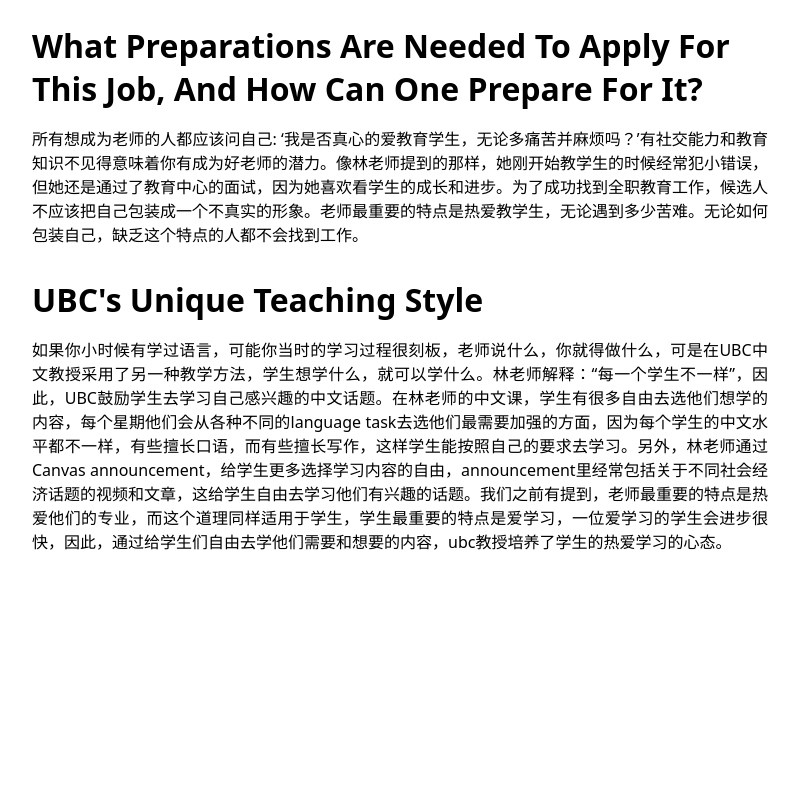
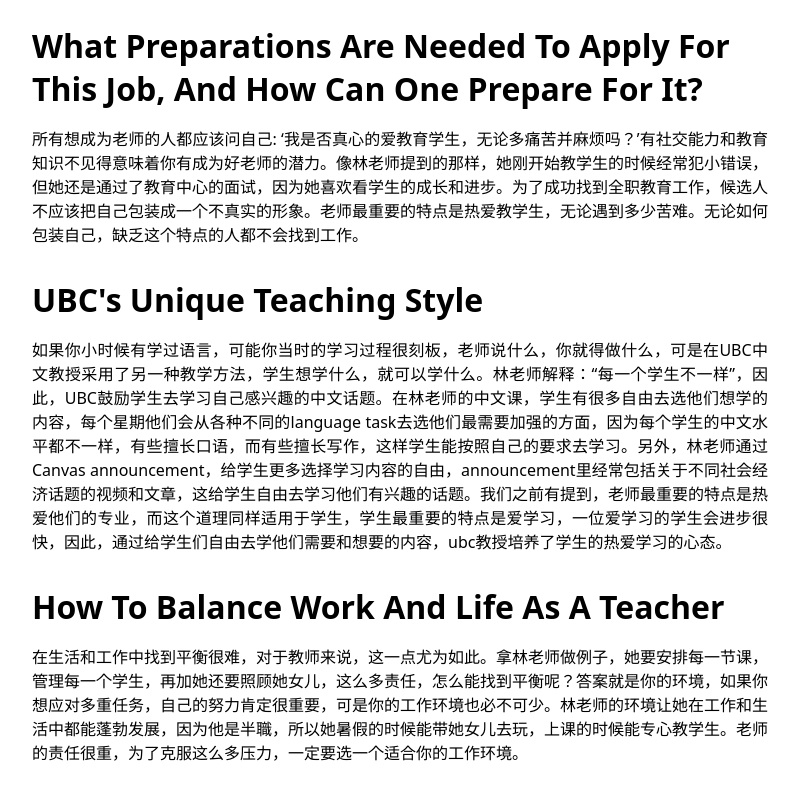
Before and after one commit to b718/chin-341-website, a Next.js app: page / in a window 1280 px wide. Shown: the part 1425-2225 px from the top of the page, without its empty margins (240-1039 px from the left). Before the commit the page ends 2058 px from the top, so only its background shows below. Built offline with nearby package versions, Linux system fonts and the light colour scheme.

Commit message:
Add work life balance section

```diff
--- a/data/text-sections.json
+++ b/data/text-sections.json
@@ -22,5 +22,9 @@
   "ubc-teaching-style": {
     "title": "UBC's unique teaching style",
     "content": "如果你小时候有学过语言，可能你当时的学习过程很刻板，老师说什么，你就得做什么，可是在UBC中文教授采用了另一种教学方法，学生想学什么，就可以学什么。林老师解释：“每一个学生不一样”，因此，UBC鼓励学生去学习自己感兴趣的中文话题。在林老师的中文课，学生有很多自由去选他们想学的内容，每个星期他们会从各种不同的language task去选他们最需要加强的方面，因为每个学生的中文水平都不一样，有些擅长口语，而有些擅长写作，这样学生能按照自己的要求去学习。另外，林老师通过Canvas announcement，给学生更多选择学习内容的自由，announcement里经常包括关于不同社会经济话题的视频和文章，这给学生自由去学习他们有兴趣的话题。我们之前有提到，老师最重要的特点是热爱他们的专业，而这个道理同样适用于学生，学生最重要的特点是爱学习，一位爱学习的学生会进步很快，因此，通过给学生们自由去学他们需要和想要的内容，ubc教授培养了学生的热爱学习的心态。"
+  },
+  "work-life-balance": {
+    "title": "How to balance work and life as a teacher",
+    "content": "在生活和工作中找到平衡很难，对于教师来说，这一点尤为如此。拿林老师做例子，她要安排每一节课，管理每一个学生，再加她还要照顾她女儿，这么多责任，怎么能找到平衡呢？答案就是你的环境，如果你想应对多重任务，自己的努力肯定很重要，可是你的工作环境也必不可少。林老师的环境让她在工作和生活中都能蓬勃发展，因为他是半職，所以她暑假的时候能带她女儿去玩，上课的时候能专心教学生。老师的责任很重，为了克服这么多压力，一定要选一个适合你的工作环境。"
   }
 }
--- a/src/app/page.tsx
+++ b/src/app/page.tsx
@@ -65,6 +65,10 @@
         title={textdata["ubc-teaching-style"].title}
         content={textdata["ubc-teaching-style"].content}
       />
+      <TextSection
+        title={textdata["work-life-balance"].title}
+        content={textdata["work-life-balance"].content}
+      />
     </div>
   );
 }
```
